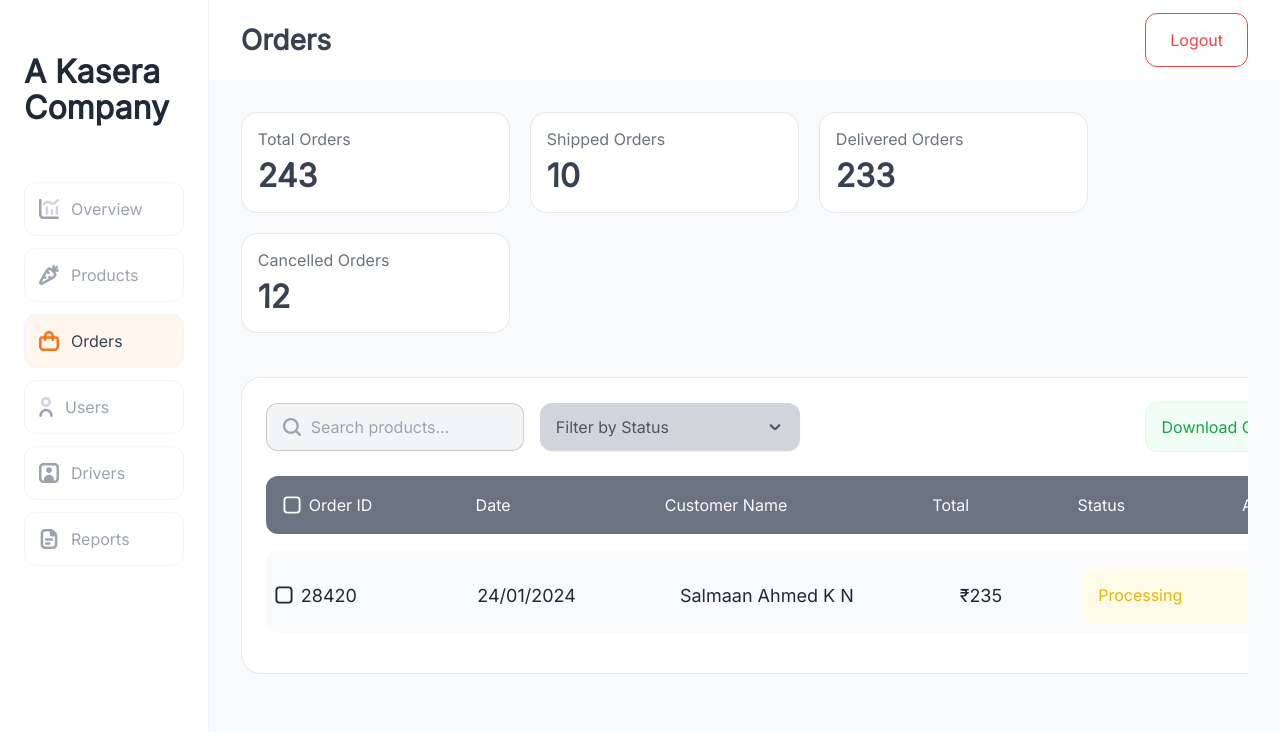
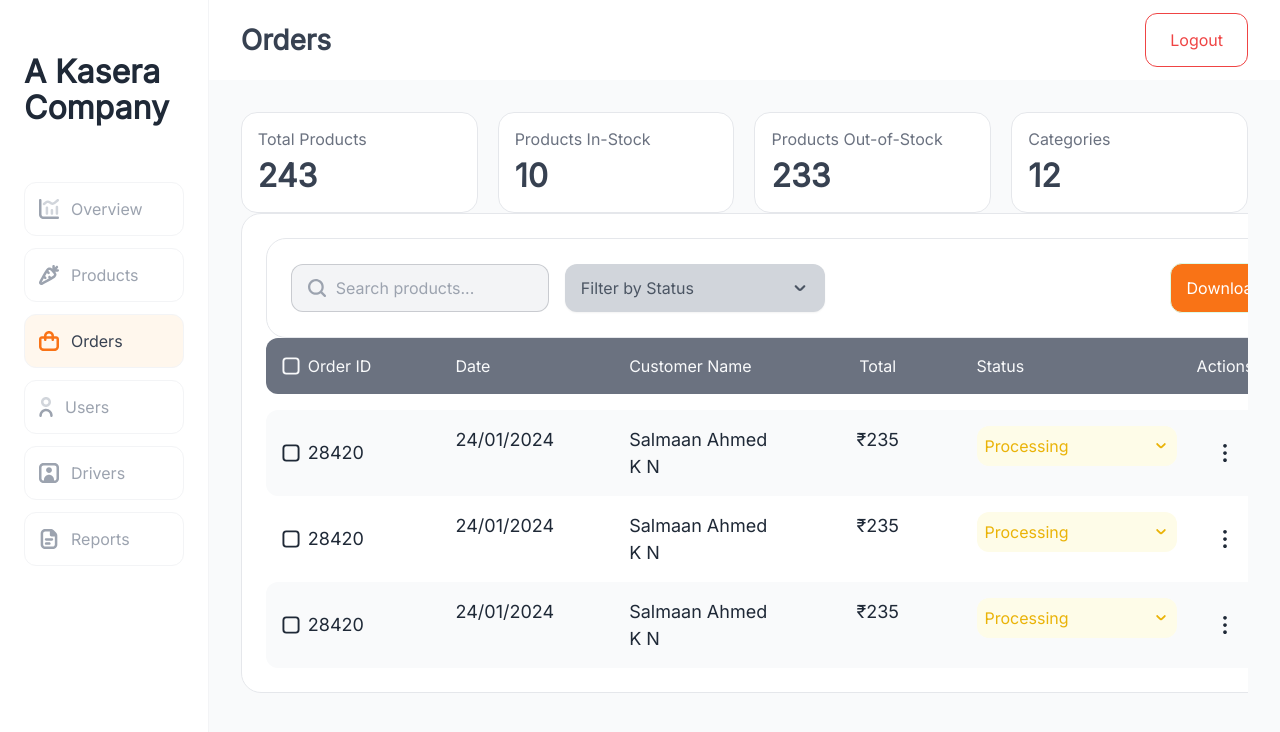
Before and after one commit to nikhilo3/Grocerry-admin, a React (Vite) app: page /orders in a window 1280 px wide. Shown: the top 732 px of the page. Built offline with nearby package versions, Linux system fonts and the light colour scheme.

Commit message:
ui/orderPage

```diff
--- a/src/assets/mockData/orderData.ts
+++ b/src/assets/mockData/orderData.ts
@@ -1,11 +1,26 @@
-export const orderData=[
+export const orderData = [
+  {
+    _id: "28420",
+    Date: "24/01/2024",
+    Name: "Salmaan Ahmed K N",
+    Total: "235",
+    Status: "Processing",
+  },
+  {
+    _id: "28420",
+    Date: "24/01/2024",
+    Name: "Salmaan Ahmed K N",
+    Total: "235",
+    Status: "Processing",
+  },
   {
     _id:"28420",
     Date:"24/01/2024",
     Name:"Salmaan Ahmed K N",
     Total:"235",
-        Status:"Shipped",
+    Status:"Processing",
 },
+
 ]
 export const orderDetails = [
   {
--- a/src/pages/orders/OrderModal.tsx
+++ b/src/pages/orders/OrderModal.tsx
@@ -1,25 +1,27 @@
-import arrowDown from "../../assets/icons/statusArrowdown.svg";
-import DownloadInvoice from "../../components/reusable/DownloadInvoice";
+import  { forwardRef, Ref} from 'react';
+import arrowDown from '../../assets/icons/statusArrowdown.svg';
+import DownloadInvoice from '../../components/reusable/DownloadInvoice';
 
 
-const OrderModal = () => {
-    return (
-        <>
-            <dialog id="my_modal_3" className="modal ">
+const OrderModal = forwardRef((_prop, ref: Ref<HTMLDialogElement>) => (
+    <dialog ref={ref} className="modal">
         <div className="modal-box relative p-8" style={{ maxWidth: '900px', maxHeight: '1000px' }}>
             <form method="dialog">
                 <button className="btn btn-md btn-circle btn-ghost absolute right-4 top-4 text-[48px]">✕</button>
             </form>
-                    <div className="flex flex-col ">
+            <div className="flex flex-col">
                 <div className="pb-2">
                     <h2 className="text-gray-700 text-[36px] font-semibold">Order Details</h2>
                     <p className="text-gray-500 text-sm font-normal">
-                                Lorem ipsum dolor sit amet consectetur. Tortor elit.
+                        Details about the order.
                     </p>
                 </div>
+                {/* Order details content */}
                 <div className="flex gap-6 overflow-hidden">
+                    {/* Left side of modal */}
                     <div className="w-1/2 font-inter text-sm overflow-auto">
-                                <div className="">
+                        {/* Order details */}
+                        <div>
                             <div className="flex flex-col py-2">
                                 <span className="text-accent-500">Order Details</span>
                                 <span className="text-accent-700">#24305921309JNFIN</span>
@@ -27,19 +29,15 @@ const OrderModal = () => {
                             </div>
                             <div className="py-2 flex flex-col">
                                 <span className="text-accent-500">Customer Details</span>
-                                        <span className="text-accent-700">Imsalmaanahmed@gmail.com</span>
+                                <span className="text-accent-700">customer@example.com</span>
                                 <span className="text-accent-700">+91 912739289584</span>
                             </div>
                             <div className="py-2 flex flex-col">
                                 <span className="text-accent-500">Address Details</span>
-                                        <p className="text-accent-700 w-[250px]">
-                                            No. 46, 12th Cross Street,
-                                            ABCDEFG Street,
-                                            X Area, Y City,
-                                            8947233 Pincode
-                                        </p>
+                                <p className="text-accent-700 w-[250px]">Address information.</p>
                             </div>
                         </div>
+                        {/* Status Change */}
                         <hr className="my-4" />
                         <div className='flex flex-col gap-4'>
                             <span className="py-4 text-accent-700 text-[20px] font-semibold">Change Status</span>
@@ -51,6 +49,8 @@ const OrderModal = () => {
                             </button>
                         </div>
                     </div>
+
+                    {/* Right side of modal */}
                     <div className="w-1/2">
                                 <div className='h-[180px] overflow-scroll hide-scrollbar flex flex-col gap-2'>
                                     <div className='flex justify-between'>
@@ -146,14 +146,12 @@ const OrderModal = () => {
                                 </div>
                             </div>
                 </div>
+                {/* Download invoice */}
+                <div className='flex justify-end pt-10'>
+                    <DownloadInvoice /> {/* Component for downloading the invoice */}
                 </div>
-                    <div className='flex justify-end pt-10'>
-                    <DownloadInvoice />
             </div>
         </div>
     </dialog>
-        </>
-    );
-};
-
+));
 export default OrderModal;
--- a/src/pages/orders/index.tsx
+++ b/src/pages/orders/index.tsx
@@ -1,33 +1,38 @@
-import { orderData, orderDetails } from "../../assets/mockData/orderData"
-import InfoCard from "../../components/reusable/InfoCard"
-import Download from "../../components/reusable/Download";
-import UnCheckedBox from "../../assets/icons/unchecked-box";
-import { useEffect, useState } from "react";
-import { products } from "../../assets/mockData/products";
-import search from "../../utils/search";
-import SearchInput from "../../components/reusable/SearchInput";
-import StatusDropdown from "../../components/reusable/StatusDropdown";
-import { PRODUCT_STATUS } from "../../assets/data/status";
-import arrowDown from "../../assets/icons/statusArrowdown.svg";
-import ThreeDots from "../../assets/icons/three-dots";
-import OrderModal from "./OrderModal";
+import { useState, useRef, useEffect } from 'react';
+import arrowDown from '../../assets/icons/statusArrowdown.svg';
+import { orderData } from '../../assets/mockData/orderData';
+import ThreeDots from '../../assets/icons/three-dots';
+import UnCheckedBox from '../../assets/icons/unchecked-box';
+import OrderModal from './OrderModal';
+import { productDetails, products } from '../../assets/mockData/products';
+import InfoCard from '../../components/reusable/InfoCard';
+import search from '../../utils/search';
+import { PRODUCT_CATEGORIES } from '../../assets/data/constants';
+import SearchInput from '../../components/reusable/SearchInput';
+import Dropdown from '../../components/reusable/StatusDropdown';
+import DownloadInvoice from '../../components/reusable/DownloadInvoice';
+
+const ORDER_STATUS_OPTIONS = ['Processing', 'Packing', 'Out-for-Delivery', 'Delivered'];
 
 
 
-const orders = () => {
+const Orders = () => {
+
+    const [activeMenuRow, setActiveMenuRow] = useState<number | null>(null);
+    const [activeDropdownRow, setActiveDropdownRow] = useState<number | null>(null);
+    const [isOutForDeliveryModalOpen, setIsOutForDeliveryModalOpen] = useState(false);
+    const modalRef = useRef<HTMLDialogElement | null>(null);
+    const [driverSearch, setDriverSearch] = useState('');
     const [, setFilteredData] = useState(products);
     const [selectedCategories, setSelectedCategories] = useState<string[]>([]);
     const [queryString, setQueryString] = useState<string>("");
-    const [isMenuVisible, setIsMenuVisible] = useState(false);
-
-
-    const handleButtonClick = () => {
-        // Toggle the visibility of the menu
-        setIsMenuVisible(!isMenuVisible);
-    };
+    const [isOutOfStockActive, ] = useState<boolean>(false);
 
     useEffect(() => {
         let data = products;
+        if (isOutOfStockActive) {
+            data = data.filter((product) => product.stock < 1);
+        }
         if (selectedCategories.length > 0) {
             data = data.filter((product) =>
                 selectedCategories.includes(product.category)
@@ -36,118 +41,181 @@ const orders = () => {
         const searchKeys = ["name", "category", "subCategory"];
         data = search(data, queryString, searchKeys);
         setFilteredData(data);
-    }, [selectedCategories, queryString]);
+    }, [selectedCategories, queryString, isOutOfStockActive]);
 
 
-    return (<div className="flex flex-col gap-11 overflow-hidden">
-        {/* card div */}
-        <div className="flex flex-wrap gap-5">
-            {orderDetails.map((order, index) => (
-                <InfoCard key={index} {...order} />
+
+    const handleDriverSearchChange = (event: React.ChangeEvent<HTMLInputElement>) => {
+        setDriverSearch(event.target.value);
+    };
+
+    const handleDropdownToggle = (index: number) => {
+        setActiveDropdownRow(activeDropdownRow === index ? null : index);
+    };
+
+    const handleStatusChange = (status: string, index: number) => {
+        if (status === 'Out-for-Delivery') {
+            setIsOutForDeliveryModalOpen(true);
+        }
+        orderData[index].Status = status;
+        setActiveDropdownRow(null);
+    };
+
+    const closeModal = () => {
+        setIsOutForDeliveryModalOpen(false);
+    };
+
+    return (
+
+        <div className="overflow-x-scroll hide-scrollbar min-h-[40vh]">
+            <div className="flex gap-5">
+                {productDetails.map((product, index) => (
+                    <InfoCard key={index} {...product} />
                 ))}
             </div>
-        {/* card div end */}
-        <div className="overflow-x-scroll hide-scrollbar">
             <div className="border border-accent-200 rounded-[20px] bg-white p-6 flex flex-col gap-6 min-w-[1100px]">
-                {/* Order features */}
+                {/* product top action buttons */}
+                <div className="flex flex-col gap-11 overflow-hidden">
+                    <div className="w-full overflow-x-scroll hide-scrollbar">
+                    <div className="border border-accent-200 rounded-[20px] bg-white p-6 flex flex-col gap-6 min-w-[1100px]">
                     <div className="flex justify-between items-center">
                             <div className="flex gap-4">
                                 <SearchInput
                                     placeholder="Search products..."
                                     onChange={(e) => setQueryString(e.target.value)}
                                 />
-                        <StatusDropdown
-                            dropdownItems={PRODUCT_STATUS}
+                                <Dropdown
+                                    dropdownItems={PRODUCT_CATEGORIES}
                                     setDropdownItems={setSelectedCategories}
                                     selectedItems={selectedCategories}
                                 />
                             </div>
-                    <div className="flex items-center gap-2">
-                        <Download />
+                            <div className='flex justify-end'>
+                                <DownloadInvoice />
                                 </div>
                         </div>
-                {/* Order features end */}
+                    </div>
                         <div className="w-full">
-                    <table className="w-full">
-                        <thead className="grid grid-col-6 ">
-                            <tr className="w-full p-4 bg-gray-500 rounded-xl text-accent-50 gap-6">
-                                <td className="w-1/5">
+                            <div className="grid grid-cols-6 gap-6 p-4 bg-gray-500 text-accent-50 rounded-xl">
                                 <div className="flex items-center">
-                                        <button className=""><UnCheckedBox className="w-[18px] h-[18px]" /></button>
-                                        <label className="px-2" htmlFor="html">Order ID</label></div>
-                                </td>
-                                <td className="w-1/5">
-                                    Date
-                                </td>
-                                <td className="w-1/5">
-                                    Customer Name
-                                </td>
-                                <td className="w-1/5 text-center">
-                                    Total
-                                </td>
-                                <td className="w-1/5 px-8">
-                                    Status
-                                </td>
-                                <td className="w-1/5">
-                                    Actions
-                                </td>
-                            </tr>
-                        </thead>
-                        <tbody className="grid grid-col-6">
-                            {orderData.map((order, index) => {
-                                return (
-                                    <tr className={`${(index % 2 === 0) ? 'bg-gray-50' : "bg-white"}  w-full py-4 px-2 my-4 h-[83px] rounded-xl gap-6`} key={index}>
-                                        <td className="w-1/5">
+                                    <UnCheckedBox className="w-[18px] h-[18px]" />
+                                    <span className="px-2">Order ID</span>
+                                </div>
+                                <div>Date</div>
+                                <div>Customer Name</div>
+                                <div className="text-center">Total</div>
+                                <div>Status</div>
+                                <div className="flex justify-center">Actions</div>
+                            </div>
+
+                            <div className="mt-4">
+                                {orderData.map((order, index) => (
+                                    <div
+                                        key={index}
+                                        className={`grid grid-cols-6 gap-6 p-4 ${index % 2 === 0 ? 'bg-gray-50' : 'bg-white'
+                                            } rounded-xl relative`}
+                                    >
                                         <div className="flex items-center">
-                                                <button><UnCheckedBox className="w-[18px] h-[18px] flex" /></button>
-                                                <label className="px-2 text-[18px]" htmlFor="html">{order._id}</label>
+                                            <UnCheckedBox className="w-[18px] h-[18px]" />
+                                            <span className="px-2 text-[18px]">{order._id}</span>
                                         </div>
-                                        </td>
-                                        <td className="w-1/5 text-start text-[18px]">{order.Date}</td>
-                                        <td className="w-1/5 text-[18px]  text-start  ">{order.Name}</td>
-                                        <td className="w-1/5 text-center text-[18px] "> ₹{order.Total}</td>
-                                        <td className={`w-1/5 `}>
-                                            <div className="relative ">
-                                                <button className="p-4 w-[200px] border-accent-100 bg-[#FEFCE8] rounded-xl">
-                                                    <div className="flex justify-between">
-                                                        <span className="text-warning-500 text-[16px]">Processing</span>
-                                                        <img className="-warning-500" src={arrowDown} alt="" />
+                                        <div className="text-start text-[18px]">{order.Date}</div>
+                                        <div className="text-start text-[18px]">{order.Name}</div>
+                                        <div className="text-center text-[18px]">₹{order.Total}</div>
+
+                                        {/* Status Dropdown */}
+                                        <div className="relative">
+                                            <div
+                                                className={`p-2 w-[200px] bg-[#FEFCE8] flex justify-between rounded-xl items-center ${activeDropdownRow === index ? 'rounded-t-xl rounded-b-none' : 'rounded-xl'}`}
+                                                onClick={() => handleDropdownToggle(index)}
+                                            >
+                                                <span className="text-warning-500 text-[16px]">{order.Status}</span>
+                                                <img
+                                                    className={`w-[16px] h-[16px] transition-transform duration-300 ${activeDropdownRow === index ? 'rotate-180' : ''}`}
+                                                    src={arrowDown}
+                                                    alt="Dropdown Arrow"
+                                                />
                                             </div>
+                                            {activeDropdownRow === index && (
+                                                <div
+                                                    className="absolute z-10 bg-white border-l-none rounded-xl rounded-t-none"
+                                                    style={{ top: '100%', left: 0, width: '200px' }}
+                                                >
+                                                    {ORDER_STATUS_OPTIONS.filter((status) => status !== order.Status).map((status) => (
+                                                        <button
+                                                            key={status}
+                                                            className="block text-start p-2 text-warning-500 hover:bg-warning-100"
+                                                            onClick={() => handleStatusChange(status, index)}
+                                                        >
+                                                            {status}
                                                         </button>
+                                                    ))}
                                                 </div>
-                                        </td>
-                                        <td className="w-1/5 "><div className="relative"> {/* Allows absolute positioning for the menu */}
-                                            <button onClick={handleButtonClick}>
+                                            )}
+                                        </div>
+
+                                        {/* Actions Dropdown */}
+                                        <div
+                                            className="relative flex justify-center"
+                                            onMouseEnter={() => setActiveMenuRow(index)}
+                                            onMouseLeave={() => setActiveMenuRow(null)}
+                                        >
+                                            <button>
                                                 <ThreeDots className="w-[18px] h-[18px]" />
                                             </button>
-                                            {/* Display the menu if it's visible */}
-                                            {isMenuVisible && (
-                                                <div className="absolute flex flex-col w-[164px] h-[123px] top-[-10px] right-2 p-2 bg-white border rounded-xl shadow-lg ">
-                                                    <button className=" text-[14px] font-semibold p-2"
-                                                         onClick={() =>document.getElementById("my_modal_3").showModal()}
+                                            {activeMenuRow === index && (
+                                                <div
+                                                    className="absolute flex flex-col w-[164px] bg-white border rounded-xl shadow-lg top-[10px] right-0 z-10"
+                                                >
+                                                    <button
+                                                        className="text-[14px] font-semibold p-2 hover:bg-gray-100"
+                                                        onClick={() => modalRef.current?.showModal()}
                                                     >
                                                         View Order
                                                     </button>
-                                                    <OrderModal/>
-                                                    <button className=" text-[14px] font-semibold" >
-                                                        Download invoice
+                                                    <button className="text-[14px] font-semibold p-2 hover:bg-gray-100">
+                                                        Download Invoice
                                                     </button>
-                                                    <button className=" text-[14px] font-semibold p-2 text-error-300" >
+                                                    <button className="text-[14px] font-semibold p-2 text-error-300 hover:bg-gray-100">
                                                         Delete Order
                                                     </button>
                                                 </div>
                                             )}
-                                        </div></td>
-                                    </tr>
-                                )
-                            })}
-
-                        </tbody>
-                    </table>
+                                        </div>
+                                    </div>
+                                ))}
                             </div>
                         </div>
                     </div>
-    </div>)
-}
+                </div>
 
-export default orders
+                {/* Out-for-Delivery Modal */}
+                {/* Open the Out-for-Delivery modal if needed */}
+                {isOutForDeliveryModalOpen && (
+                    <dialog open className="bg-white rounded-xl p-6 shadow-xl">
+                        <div className='flex '>
+                            <div>
+                                <h2 className="text-[28px] font-bold">Assign a Driver</h2>
+                                <p className='text-[14px] leading-1'>The order has been marked as Out-for-Delivery.</p>
+                                <input
+                                    type="text"
+                                    placeholder="Search for driver"
+                                    value={driverSearch}
+                                    onChange={handleDriverSearchChange}
+                                    className="border rounded-xl px-3 py-2 w-[520px] h-[60px] mt-2 border-accent-200 bg-accent-200"
+                                />
+                            </div>
+                            <button onClick={closeModal} className='flex justify-end text-[28px] font-semibold'>X</button>
+                        </div>
+                        <button className="mt-4 px-4 py-4 w-[225px] bg-gray-200 rounded-md">
+                            Assign Driver ✔
+                        </button>
+                    </dialog>
+                )}
+                <OrderModal ref={modalRef} />
+            </div>
+        </div>
+    );
+};
+
+export default Orders;
```
Lines whose indentation alone changed are shown as unchanged.
